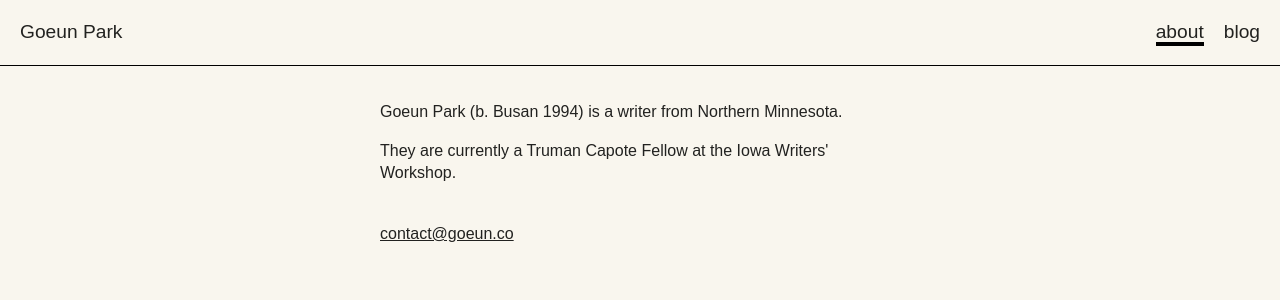
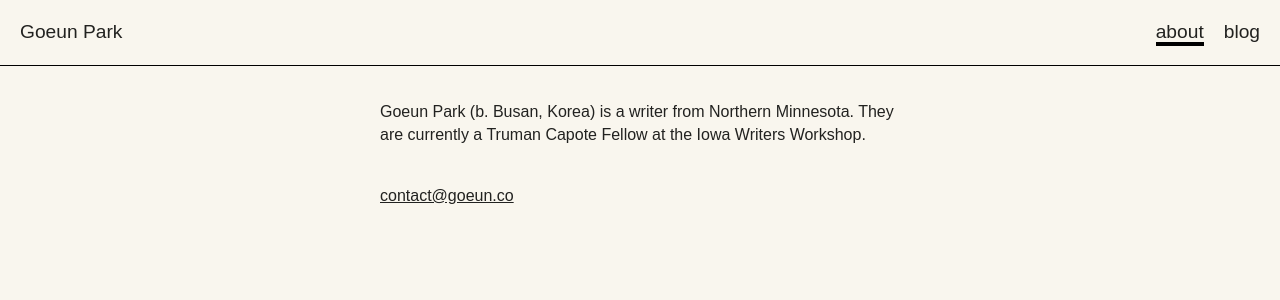
Before and after one commit to goeunpark/personal-site, a Next.js app: page /about in a window 1280 px wide. Shown: the top 300 px of the page. Built offline with nearby package versions, Linux system fonts and the light colour scheme.

Commit message:
lose the apostrophe

```diff
--- a/src/pages/about/index.tsx
+++ b/src/pages/about/index.tsx
@@ -5,9 +5,9 @@ const About: NextPage = () => {
   return (
     <Layout>
       <div className="page-content about-page">
-        <p>Goeun Park (b. Busan 1994) is a writer from Northern Minnesota.</p>
         <p>
-          They are currently a Truman Capote Fellow at the Iowa Writers' Workshop.
+          Goeun Park (b. Busan, Korea) is a writer from Northern Minnesota. They
+          are currently a Truman Capote Fellow at the Iowa Writers Workshop.
         </p>
         <p>
           <br></br>
```
